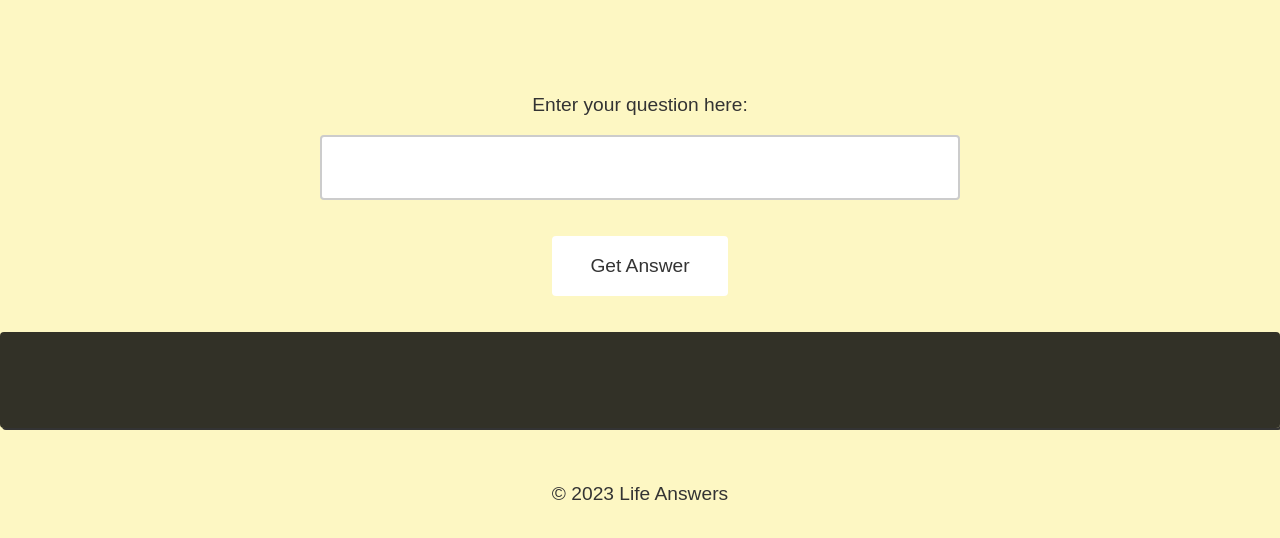
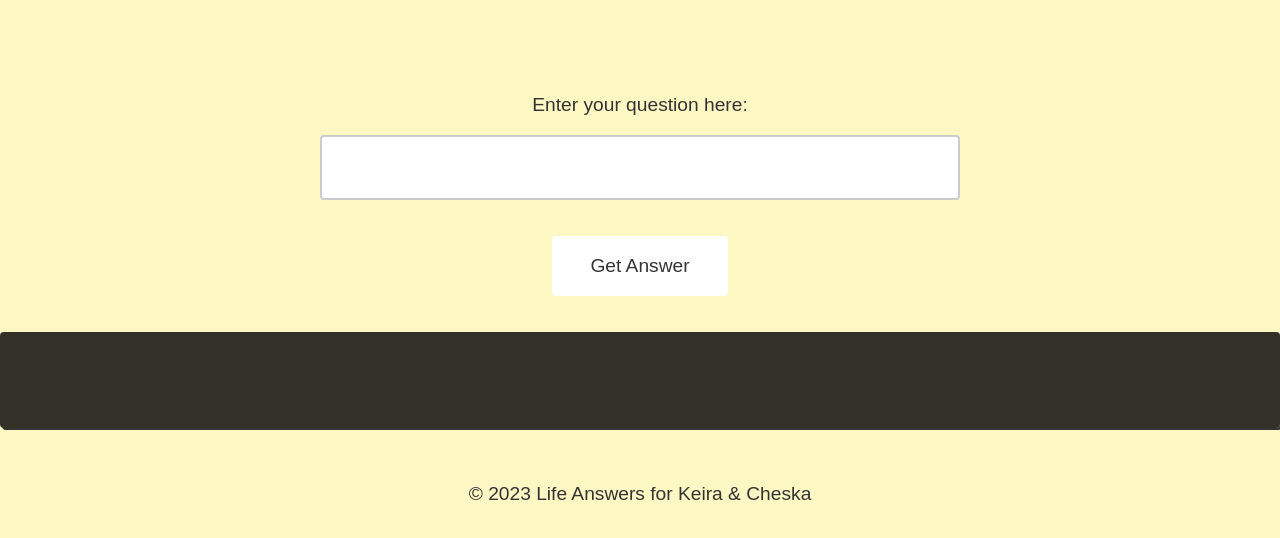
Before and after one commit to kathleenleasther/life-answers, a plain HTML site: page index.html in a window 1280 px wide. Shown: the part 172-710 px from the top of the page. Drawn offline with Linux system fonts and the light colour scheme.

Commit message:
Update index.html

```diff
--- a/index.html
+++ b/index.html
@@ -19,7 +19,7 @@
     <footer>
       <br>
       <br>
-      <p>&copy; 2023 Life Answers</p>
+      <p>&copy; 2023 Life Answers for Keira & Cheska</p>
     </footer>
 
     <script src="script.js"></script>
```
